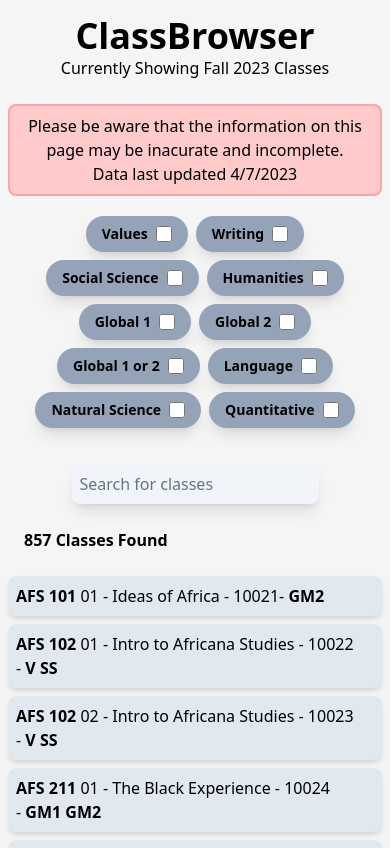
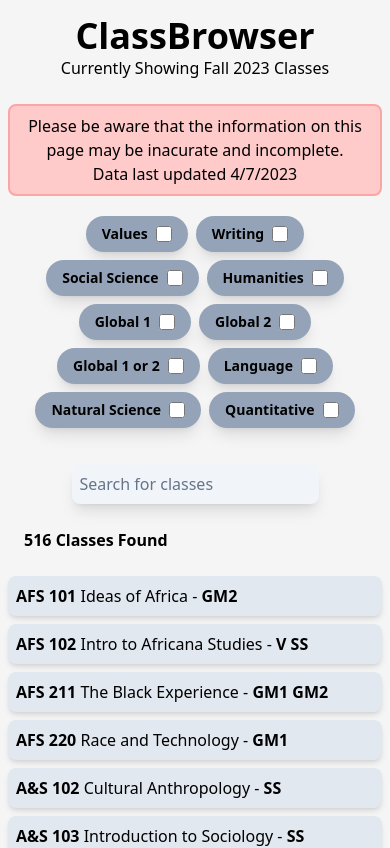
Before and after one commit to rossnoah/ClassBrowser, a SvelteKit app: page /classes in a window 390 px wide. Shown: the top 848 px of the page. Built offline with nearby package versions, Linux system fonts and the light colour scheme.

Commit message:
Limited info shown when on mobile to fit better

```diff
--- a/src/routes/classes/+page.svelte
+++ b/src/routes/classes/+page.svelte
@@ -1,13 +1,25 @@
 <title>ClassBrowser</title>
 <script>
   import { text } from 'svelte/internal';
+  import { onMount } from 'svelte';
+  export let data;
 
-    export let data;
-    let rawClasses = data.classes;
+  let isMobile = false;
+  let rawClasses = data.classes;
 
-    // console.log(numClasses);
+  onMount(() => {
+    isMobile = window.innerWidth < 640;
+    if(isMobile){
+  rawClasses = rawClasses.filter(function (el, index, self) {
+    return index === self.findIndex((t) => (
+      t[0] === el[0] && t[1] === el[1]
+    ))
+  })
+    filter();
+}
+  });
 
-    // console.log(classes[0][0]);
+
 
 //filter out class where [0] length is less than 2
     rawClasses = rawClasses.filter(function (el) {
@@ -19,6 +31,12 @@
     let search = "";
 
     let darkMode = false;
+
+
+
+
+
+
 
     function toggleDarkMode() {
       darkMode = !darkMode;
@@ -169,11 +187,28 @@
       //split term into words
       let words = term.split(" ");
       let found = false;
+
+      //if words.length is 2 and the first words is 2-4 letters and the second word is numbers
+      if(words.length==2 && words[0].length>=2 && words[0].length<=4 && !isNaN(words[1])){
+        //if the first word is in [0] and the second word is in [1]
+        if(el[0].toLowerCase().includes(words[0].toLowerCase()) && el[1].toLowerCase().includes(words[1].toLowerCase())){
+          found = true;
+        }
+        return found;
+      }
+
+
+
+
+
       words.forEach(word => {
         if(el[0].toLowerCase().includes(word.toLowerCase())||el[3].toLowerCase().includes(word.toLowerCase())||el[1].toLowerCase().includes(word.toLowerCase())){
           found = true;
         }
       });
+
+
+
 
 
 
@@ -198,8 +233,8 @@
       filterCount(minCCS);
     }
     filterSearch(search);
+
     numClasses = classes.length;
-
 
   }
 
@@ -242,16 +277,10 @@
 
 
 
-
-
-
-
 <div class="my-4 mx-2 font-medium text-center justify-items-center ">
 <p class="font-black text-4xl md:text-6xl">ClassBrowser</p>
 <p>Currently Showing Fall 2023 Classes</p>
 <p></p>
-
-
 </div>
 
 <div class="flex flex-col items-center justify-center">
@@ -348,9 +377,21 @@
 
 
 {#each Array(numClasses).fill(0) as _, i}
+
+
+
 <div class="bg-slate-200 p-2 m-2 md:m-6 flex flex-wrap items-center rounded-lg shadow-md dark:bg-slate-700 dark:text-slate-100">
   <p class="font-bold">{classes[i][0]} {classes[i][1]}&nbsp;</p>
-  <p class="font-medium">{classes[i][2]} - {classes[i][3]} - {classes[i][4]}</p>
+  {#if !isMobile}
+  <p class="font-medium">{classes[i][2]} - {classes[i][3]} - {classes[i][4]}&nbsp</p>
+
+  {/if}
+  {#if isMobile}
+  <p class="font-medium">{classes[i][3]}&nbsp</p>
+
+  {/if}
+
+
   <div class="flex content-end">
       {#if (classes[i][6]==1||classes[i][7]==1||classes[i][8]==1||classes[i][9]==1||classes[i][10]==1||classes[i][11]==1||classes[i][12]==1||classes[i][13]==1||classes[i][14]==1)}
         <p class="font-medium">-</p>
```
